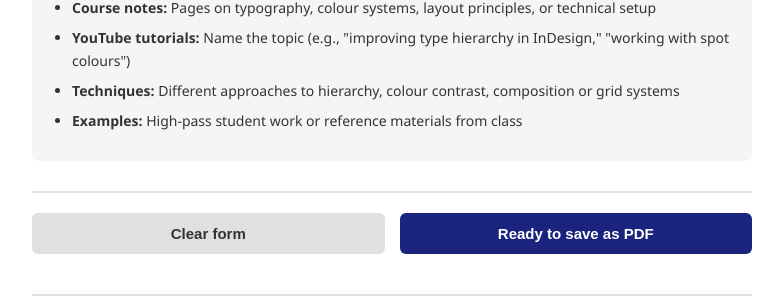
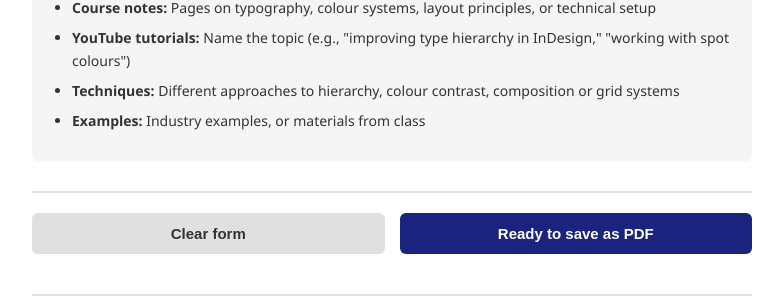
Before and after one commit to Leigh-code/Canvas, a Jekyll site: the page docs/peer-feedback-form.html, which Jekyll copies as it is, in a window 1280 px wide and 900 px high, scrolled down 2686 px. Shown: the part 478-783 px from the top of the window, without its empty margins (248-1031 px from the left). Built offline with Jekyll 4.4.1, drawn with Linux system fonts in a browser that asks for light colours.

Commit message:
Update peer-feedback-form.html
Updated suggestions for critical feedback

```diff
--- a/docs/peer-feedback-form.html
+++ b/docs/peer-feedback-form.html
@@ -487,7 +487,7 @@
                     <li><strong>Course notes:</strong> Pages on typography, colour systems, layout principles, or technical setup</li>
                     <li><strong>YouTube tutorials:</strong> Name the topic (e.g., "improving type hierarchy in InDesign," "working with spot colours")</li>
                     <li><strong>Techniques:</strong> Different approaches to hierarchy, colour contrast, composition or grid systems</li>
-                    <li><strong>Examples:</strong> High-pass student work or reference materials from class</li>
+                    <li><strong>Examples:</strong> Industry examples, or materials from class</li>
                 </ul>
             </div>
 
```
